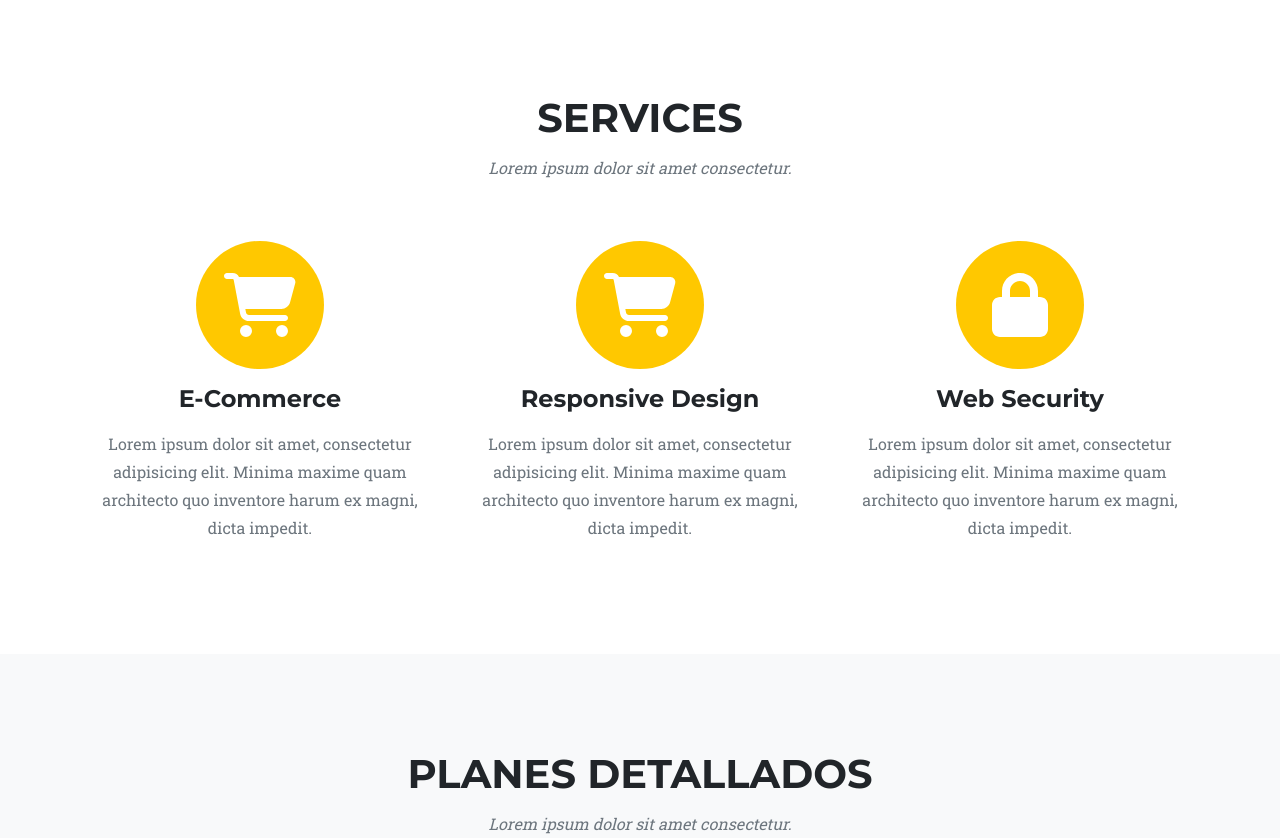
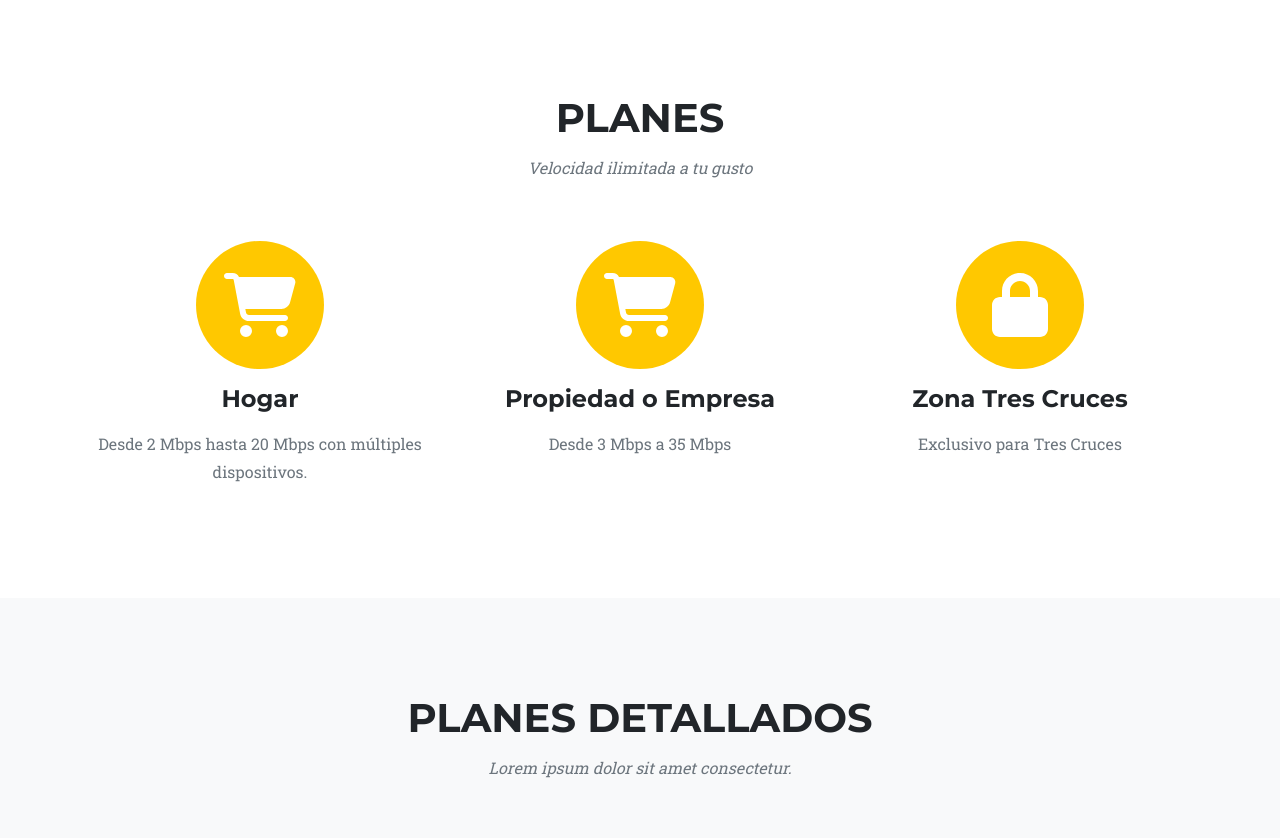
Before and after one commit to EstableNet/establenet, a website: page index.html in a window 1280 px wide. Shown: the part 819-1657 px from the top of the page. Drawn offline with nearby package versions, Linux system fonts and the light colour scheme; files whose address does not match are found by name.

Commit message:
Update index.html

```diff
--- a/index.html
+++ b/index.html
@@ -49,8 +49,8 @@
         <section class="page-section" id="services">
             <div class="container">
                 <div class="text-center">
-                    <h2 class="section-heading text-uppercase">Services</h2>
-                    <h3 class="section-subheading text-muted">Lorem ipsum dolor sit amet consectetur.</h3>
+                    <h2 class="section-heading text-uppercase">Planes</h2>
+                    <h3 class="section-subheading text-muted">Velocidad ilimitada a tu gusto</h3>
                 </div>
                 <div class="row text-center">
                     <div class="col-md-4">
@@ -58,24 +58,24 @@
                             <i class="fas fa-circle fa-stack-2x text-primary"></i>
                             <i class="fas fa-shopping-cart fa-stack-1x fa-inverse"></i>
                         </span>
-                        <h4 class="my-3">E-Commerce</h4>
-                        <p class="text-muted">Lorem ipsum dolor sit amet, consectetur adipisicing elit. Minima maxime quam architecto quo inventore harum ex magni, dicta impedit.</p>
+                        <h4 class="my-3">Hogar</h4>
+                        <p class="text-muted">Desde 2 Mbps hasta 20 Mbps con múltiples dispositivos.</p>
                     </div>
                     <div class="col-md-4">
                         <span class="fa-stack fa-4x">
                             <i class="fas fa-circle fa-stack-2x text-primary"></i>
                             <i class="fas fa-shopping-cart fa-stack-1x fa-inverse"></i>
                         </span>
-                        <h4 class="my-3">Responsive Design</h4>
-                        <p class="text-muted">Lorem ipsum dolor sit amet, consectetur adipisicing elit. Minima maxime quam architecto quo inventore harum ex magni, dicta impedit.</p>
+                        <h4 class="my-3">Propiedad o Empresa</h4>
+                        <p class="text-muted"> Desde 3 Mbps a 35 Mbps </p>
                     </div>
                     <div class="col-md-4">
                         <span class="fa-stack fa-4x">
                             <i class="fas fa-circle fa-stack-2x text-primary"></i>
                             <i class="fas fa-lock fa-stack-1x fa-inverse"></i>
                         </span>
-                        <h4 class="my-3">Web Security</h4>
-                        <p class="text-muted">Lorem ipsum dolor sit amet, consectetur adipisicing elit. Minima maxime quam architecto quo inventore harum ex magni, dicta impedit.</p>
+                        <h4 class="my-3">Zona Tres Cruces</h4>
+                        <p class="text-muted">Exclusivo para Tres Cruces</p>
                     </div>
                 </div>
             </div>
```
